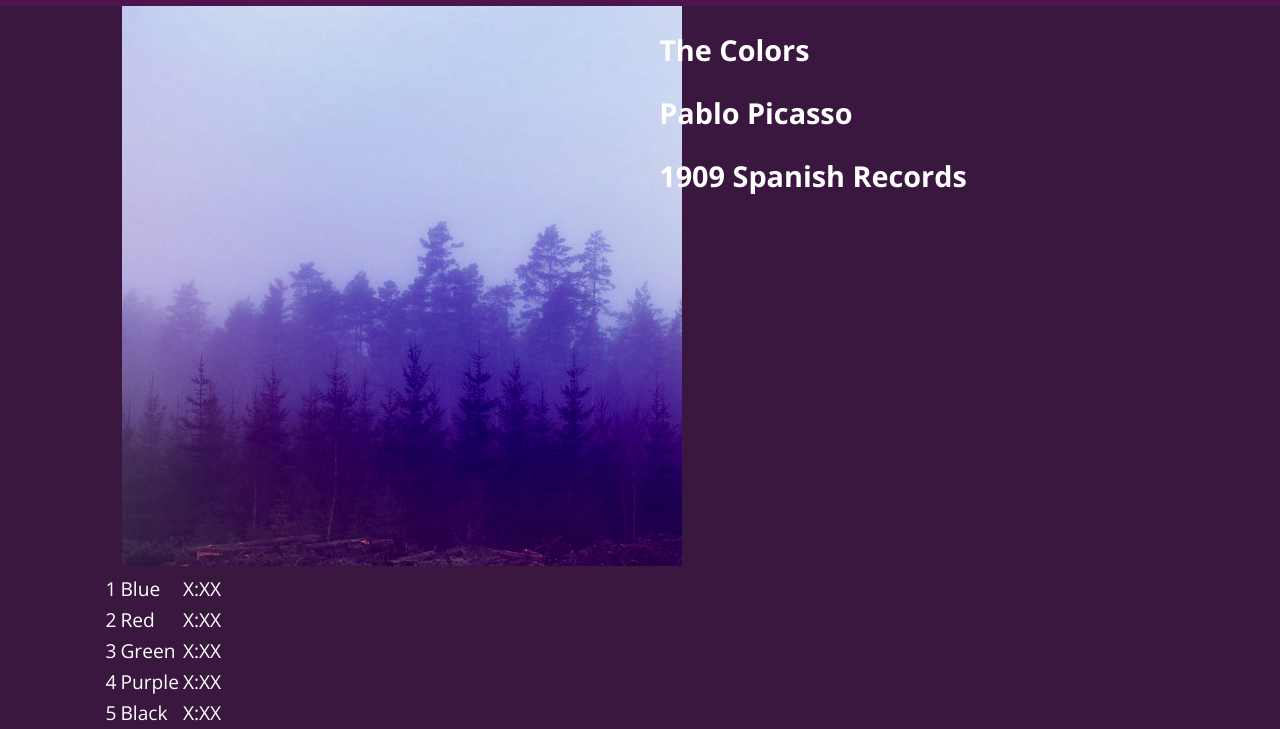
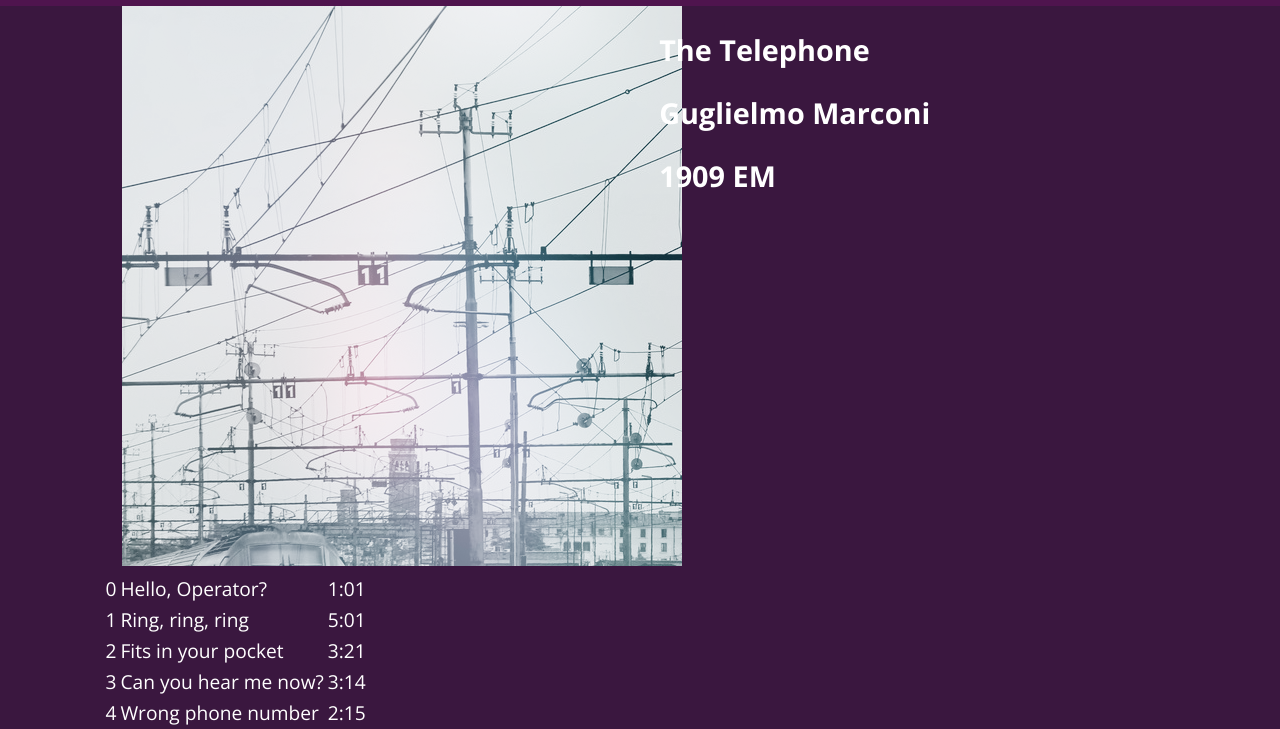
Before and after one commit to ianboucher/bloc-jams, a plain HTML site: page album.html in a window 1280 px wide. Shown: the part 94-823 px from the top of the page. Drawn offline with nearby package versions, Linux system fonts and the light colour scheme.

Commit message:
Complete cp25 tutorial

```diff
--- a/album.html
+++ b/album.html
@@ -32,32 +32,11 @@
                 </div>
             </section>
             <table class="album-view-song-list">
-                <tr class="album-view-song-item">
-                    <td class="song-item-number">1</td>
-                    <td class="song-item-title">Blue</td>
-                    <td class="song-item-duration">X:XX</td>
-                </tr>
-                <tr class="album-view-song-item">
-                    <td class="song-item-number">2</td>
-                    <td class="song-item-title">Red</td>
-                    <td class="song-item-duration">X:XX</td>
-                </tr>
-                <tr class="album-view-song-item">
-                    <td class="song-item-number">3</td>
-                    <td class="song-item-title">Green</td>
-                    <td class="song-item-duration">X:XX</td>
-                </tr>
-                <tr class="album-view-song-item">
-                    <td class="song-item-number">4</td>
-                    <td class="song-item-title">Purple</td>
-                    <td class="song-item-duration">X:XX</td>
-                </tr>
-                <tr class="album-view-song-item">
-                    <td class="song-item-number">5</td>
-                    <td class="song-item-title">Black</td>
-                    <td class="song-item-duration">X:XX</td>
-                </tr>
+
             </table>
         </main>
+
+            <script src="scripts/album.js"></script>
+
     </body>
 </html>
--- /dev/null
+++ b/scripts/album.js
@@ -0,0 +1,74 @@
+// Example Album
+var albumPicasso =
+{
+    title: 'The Colors',
+    artist: 'Pablo Picasso',
+    label: 'Cubism',
+    year: '1881',
+    albumArtUrl: 'assets/images/album_covers/01.png',
+    songs:
+    [
+        { title: 'Blue',    duration: '4:26' },
+        { title: 'Green',   duration: '3:14' },
+        { title: 'Red',     duration: '5:01' },
+        { title: 'Pink',    duration: '3:21' },
+        { title: 'Magenta', duration: '2:15' }
+    ]
+};
+
+// Another Example Album
+var albumMarconi =
+{
+    title: 'The Telephone',
+    artist: 'Guglielmo Marconi',
+    label: 'EM',
+    year: '1909',
+    albumArtUrl: 'assets/images/album_covers/20.png',
+    songs:
+    [
+        { title: 'Hello, Operator?',     duration: '1:01' },
+        { title: 'Ring, ring, ring',     duration: '5:01' },
+        { title: 'Fits in your pocket',  duration: '3:21' },
+        { title: 'Can you hear me now?', duration: '3:14' },
+        { title: 'Wrong phone number',   duration: '2:15' }
+    ]
+};
+
+function createSongRow(songNumber, songName, songLength)
+{
+    var template =
+         '<tr class="album-view-song-item">'
+        +   '<td class="song-item-number">'   + songNumber + '</td>'
+        +   '<td class="song-item-title">'    + songName + '</td>'
+        +   '<td class="song-item-duration">' + songLength + '</td>'
+        +'</tr>'
+        ;
+
+    return template
+};
+
+function setCurrentAlbum(album)
+{
+    var albumTitle       = document.getElementsByClassName('album-view-title')[0],
+        albumArtist      = document.getElementsByClassName('album-view-artist')[0],
+        albumReleaseInfo = document.getElementsByClassName('album-view-release-info')[0],
+        albumImage       = document.getElementsByClassName('album-cover-art')[0],
+        albumSongList    = document.getElementsByClassName('album-view-song-list')[0];
+
+    albumTitle.firstChild.nodeValue       = album.title;
+    albumArtist.firstChild.nodeValue      = album.artist;
+    albumReleaseInfo.firstChild.nodeValue = album.year + " " + album.label;
+    albumImage.setAttribute('src', album.albumArtUrl)
+
+    albumSongList.innerHTML = "";
+
+    for (var i = 0; i < album.songs.length; i++)
+    {
+        albumSongList.innerHTML += createSongRow(i, album.songs[i].title, album.songs[i].duration);
+    }
+};
+
+window.onload = function()
+{
+    setCurrentAlbum(albumMarconi);
+};
```
Also changed, not shown: collection.html (+0 -1 lines).
